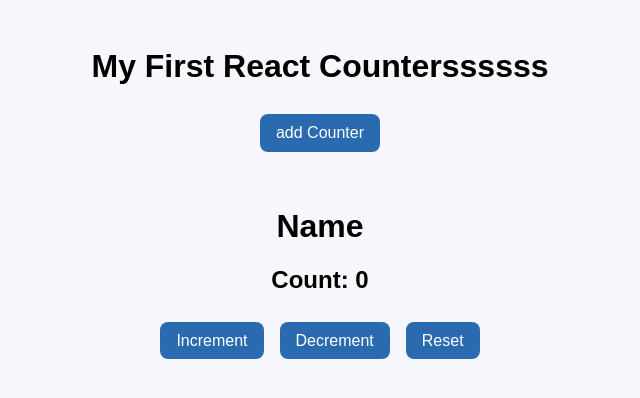
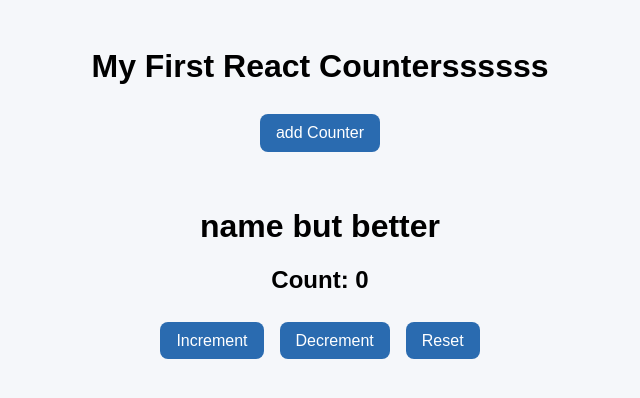
Before and after one commit to Aaron-Paranoid-Android/Multicounter, a React (Vite) app: page / in a window 1280 px wide. Both pictures are taken after a click on the button "add Counter". Shown: the top 398 px of the page, without its empty margins (320-960 px from the left). Built offline with nearby package versions, Linux system fonts and the light colour scheme.

Commit message:
Ability to change counter names

```diff
--- a/src/App.jsx
+++ b/src/App.jsx
@@ -7,7 +7,7 @@ export default function App() {
   const [counterList, setCounters] = useState([]); // list of counters
 
   function addCounter(){
-    setCounters(counterList.concat(<Counter/>))
+    setCounters(counterList.concat(<Counter name="name but better"/>))
   }
 
   return (
--- a/src/Counter.jsx
+++ b/src/Counter.jsx
@@ -1,12 +1,12 @@
 import { useState } from "react";
 import CounterDisplay from "./CounterDisplay";
 
-export default function Counter() {
+export default function Counter({ name }) {
   const [count, setCount] = useState(0); // state variable
 
   return (
     <div style={{ textAlign: "center", marginTop: "3rem", fontFamily: "Arial" }}>
-        <h1>Name</h1>
+        <h1>{name}</h1>
         <CounterDisplay count={count} />
         <button onClick={() => setCount(count + 1)}>Increment</button>
         <button onClick={() => setCount(count - 1)}>Decrement</button>
```
